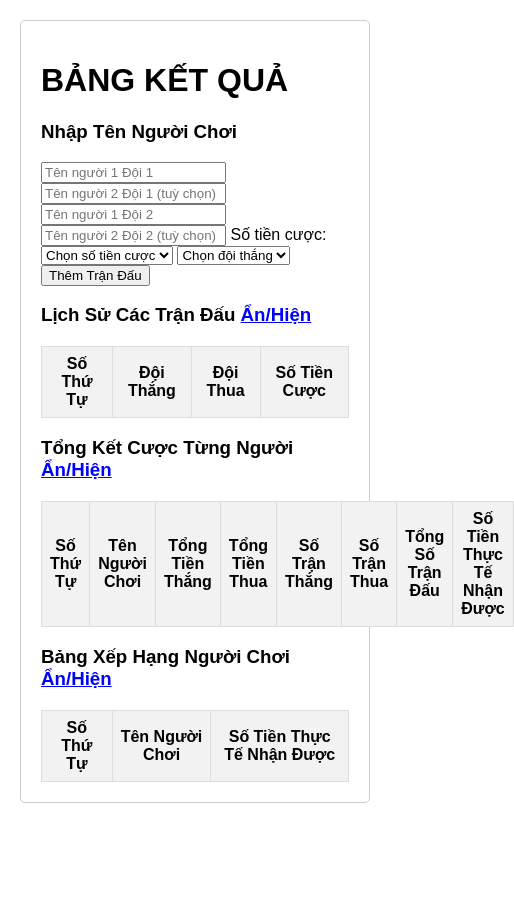
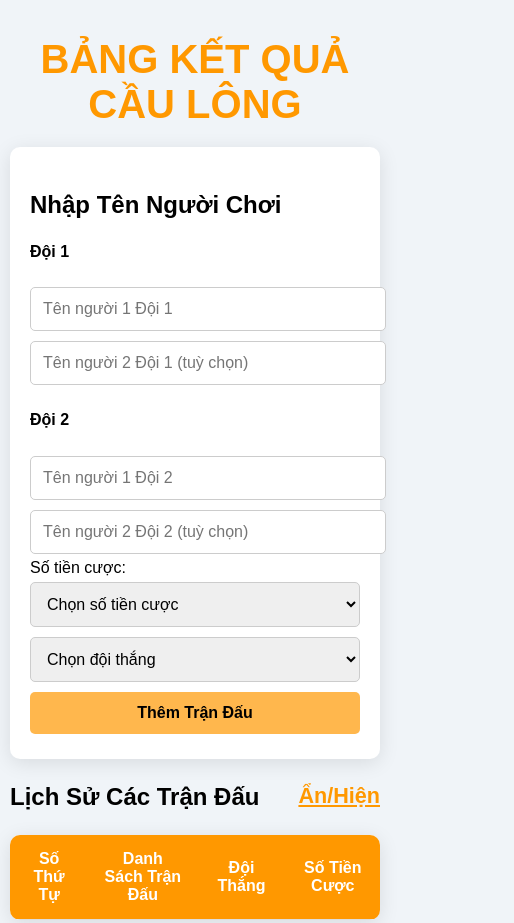
Before and after one commit to Whisky0000/KETQUATHIDAU, a plain HTML site: page index.html in a window 390 px wide. Shown: the top 923 px of the page, 514 px wide, since content can reach past the window. Before the commit the page ends 844 px from the top, so only its background shows below. Drawn offline with Linux system fonts and the light colour scheme.

Commit message:
Update index.html

```diff
--- a/index.html
+++ b/index.html
@@ -6,42 +6,116 @@
     <title>Cầu Lông Betting Tool</title>
     <style>
         body {
-            font-family: Arial, sans-serif;
-            margin: 20px;
+            font-family: 'Arial', sans-serif;
+            background-color: #f0f4f8; /* Màu nền nhẹ nhàng hơn */
+            margin: 0;
             padding: 20px;
-            border: 1px solid #ccc;
+        }
+        h1 {
+            text-align: center;
+            color: #ff9800; /* Màu cam */
+            margin-bottom: 20px;
+            font-size: 2.5em; /* Kích thước tiêu đề lớn hơn */
+        }
+        form {
+            background-color: #ffffff; /* Màu nền trắng cho form */
+            padding: 20px;
+            border-radius: 10px;
+            box-shadow: 0 4px 20px rgba(0, 0, 0, 0.1);
+            margin-bottom: 20px;
+        }
+        input, select, button {
+            width: calc(100% - 20px);
+            padding: 12px;
+            margin: 5px 0;
+            border: 1px solid #ccc; /* Màu viền nhẹ */
             border-radius: 5px;
+            transition: border 0.3s;
+            font-size: 1em; /* Kích thước chữ */
+        }
+        input:focus, select:focus {
+            border-color: #ff9800; /* Màu viền cam khi focus */
+            outline: none;
+        }
+        button {
+            background-color: #ffb74d; /* Màu vàng cam */
+            color: black;
+            border: none;
+            cursor: pointer;
+            font-weight: bold;
+            transition: background 0.3s;
+            font-size: 1em; /* Kích thước chữ */
+        }
+        button:hover {
+            background-color: #ffa726; /* Màu vàng cam đậm khi hover */
         }
         table {
             width: 100%;
             border-collapse: collapse;
             margin-top: 20px;
+            background-color: #ffffff; /* Màu nền trắng cho bảng */
+            border-radius: 10px;
+            overflow: hidden;
+            box-shadow: 0 4px 20px rgba(0, 0, 0, 0.1);
         }
         th, td {
-            border: 1px solid #ddd;
-            padding: 8px;
+            padding: 15px;
             text-align: center;
+            border-bottom: 1px solid #ddd;
         }
         th {
-            background-color: #f2f2f2;
+            background-color: #ff9800; /* Màu cam cho tiêu đề */
+            color: white;
+            font-weight: bold; /* Làm đậm chữ tiêu đề */
         }
-        .ranking {
-            background-color: yellow;
+        tr:nth-child(even) {
+            background-color: #f9f9f9; /* Màu nền nhẹ cho hàng chẵn */
+        }
+        tr:hover {
+            background-color: #ffe0b2; /* Màu nền khi hover */
+        }
+        .winner {
+            background-color: #ffeb3b; /* Màu vàng nhạt cho người thắng */
+            color: black; /* Màu chữ đen cho người thắng */
+        }
+        .loser {
+            background-color: #ffccbc; /* Màu đỏ nhạt cho người thua */
+            color: black; /* Màu chữ đen cho người thua */
         }
         .toggle-button {
-            margin-bottom: 10px;
             cursor: pointer;
-            color: blue;
+            color: #ff9800; /* Màu cam */
             text-decoration: underline;
+            float: right;
+            font-size: 0.9em; /* Kích thước chữ nhỏ hơn */
+        }
+        .toggle-button:hover {
+            color: #e65100; /* Màu cam đậm khi hover */
+        }
+        .icon {
+            margin-right: 5px;
+        }
+        @media (max-width: 600px) {
+            body {
+                padding: 10px;
+            }
+            input, select, button {
+                width: 100%;
+            }
+            h3 {
+                font-size: 1.5em; /* Kích thước tiêu đề nhỏ hơn trên điện thoại */
+            }
         }
     </style>
 </head>
 <body>
-    <h1>BẢNG KẾT QUẢ</h1>
+    <h1>BẢNG KẾT QUẢ CẦU LÔNG</h1>
     <form id="matchForm">
         <h3>Nhập Tên Người Chơi</h3>
+        <h4>Đội 1</h4>
         <input type="text" id="team1Player1" placeholder="Tên người 1 Đội 1" required>
         <input type="text" id="team1Player2" placeholder="Tên người 2 Đội 1 (tuỳ chọn)">
+        <h4>Đội 2</h4>
         <input type="text" id="team2Player1" placeholder="Tên người 1 Đội 2" required>
         <input type="text" id="team2Player2" placeholder="Tên người 2 Đội 2 (tuỳ chọn)">
         <label for="betAmount">Số tiền cược:</label>
@@ -69,8 +143,8 @@
         <thead>
             <tr>
                 <th>Số Thứ Tự</th>
+                <th>Danh Sách Trận Đấu</th>
                 <th>Đội Thắng</th>
-                <th>Đội Thua</th>
                 <th>Số Tiền Cược</th>
             </tr>
         </thead>
@@ -87,8 +161,6 @@
             <tr>
                 <th>Số Thứ Tự</th>
                 <th>Tên Người Chơi</th>
-                <th>Tổng Tiền Thắng</th>
-                <th>Tổng Tiền Thua</th>
                 <th>Số Trận Thắng</th>
                 <th>Số Trận Thua</th>
                 <th>Tổng Số Trận Đấu</th>
@@ -140,7 +212,18 @@
 
             // Thêm vào lịch sử trận đấu
             matchCount++;
-            matches.push({ matchCount, winners, losers, betAmount });
+            let matchDetails = '';
+            if (team1Player2) {
+                matchDetails = `${team1Player1}, ${team1Player2} vs ${team2Player1}, ${team2Player2}`;
+            } else {
+                matchDetails = `${team1Player1} vs ${team2Player1}`;
+            }
+            matches.push({
+                matchCount,
+                matchDetails,
+                winner: winners.join(", "),
+                betAmount
+            });
             updateHistoryTable();
 
             // Cập nhật thông tin người chơi
@@ -172,8 +255,8 @@
             matches.forEach(match => {
                 const historyRow = historyTable.insertRow();
                 historyRow.insertCell(0).innerText = match.matchCount; // Số thứ tự
-                historyRow.insertCell(1).innerText = match.winners.join(", "); // Đội thắng
-                historyRow.insertCell(2).innerText = match.losers.join(", "); // Đội thua
+                historyRow.insertCell(1).innerText = match.matchDetails; // Danh sách trận đấu
+                historyRow.insertCell(2).innerText = match.winner; // Tên người chơi của đội thắng
                 historyRow.insertCell(3).innerText = match.betAmount; // Số tiền cược
             });
         }
@@ -185,14 +268,12 @@
             let index = 1;
             sortedPlayers.forEach(([player, stats]) => {
                 const row = playerTable.insertRow();
-                row.insertCell(0).innerText = index++; // Số thứ tự
+                row.insertCell(0).innerHTML = `<span class="icon">🏅</span>${index++}`; // Biểu tượng bên cạnh số thứ tự
                 row.insertCell(1).innerText = player; // Tên người chơi
-                row.insertCell(2).innerText = stats.wins; // Tổng tiền thắng
-                row.insertCell(3).innerText = stats.losses; // Tổng tiền thua
-                row.insertCell(4).innerText = stats.matchesWon; // Số trận thắng
-                row.insertCell(5).innerText = stats.matchesLost; // Số trận thua
-                row.insertCell(6).innerText = stats.totalMatches; // Tổng số trận đấu
-                row.insertCell(7).innerText = stats.wins - stats.losses; // Số tiền thực tế nhận được
+                row.insertCell(2).innerText = stats.matchesWon; // Số trận thắng
+                row.insertCell(3).innerText = stats.matchesLost; // Số trận thua
+                row.insertCell(4).innerText = stats.totalMatches; // Tổng số trận đấu
+                row.insertCell(5).innerText = stats.wins - stats.losses; // Số tiền thực tế nhận được
             });
         }
 
@@ -210,9 +291,16 @@
             let index = 1;
             rankingData.forEach(({ player, netAmount }) => {
                 const row = rankingTable.insertRow();
-                row.insertCell(0).innerText = index++; // Số thứ tự
+                row.insertCell(0).innerHTML = `<span class="icon">🏆</span>${index++}`; // Biểu tượng bên cạnh số thứ tự
                 row.insertCell(1).innerText = player; // Tên người chơi
                 row.insertCell(2).innerText = netAmount; // Số tiền thực tế nhận được
+
+                // Phân chia màu sắc cho người thắng và thua
+                if (netAmount > 0) {
+                    row.classList.add('winner');
+                } else {
+                    row.classList.add('loser');
+                }
             });
         }
 
```
